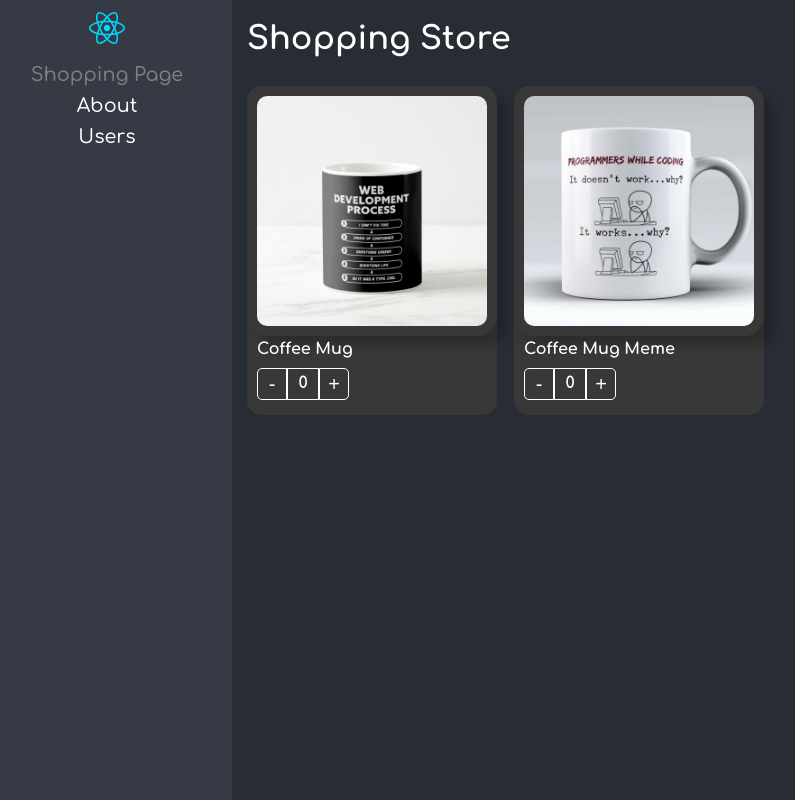
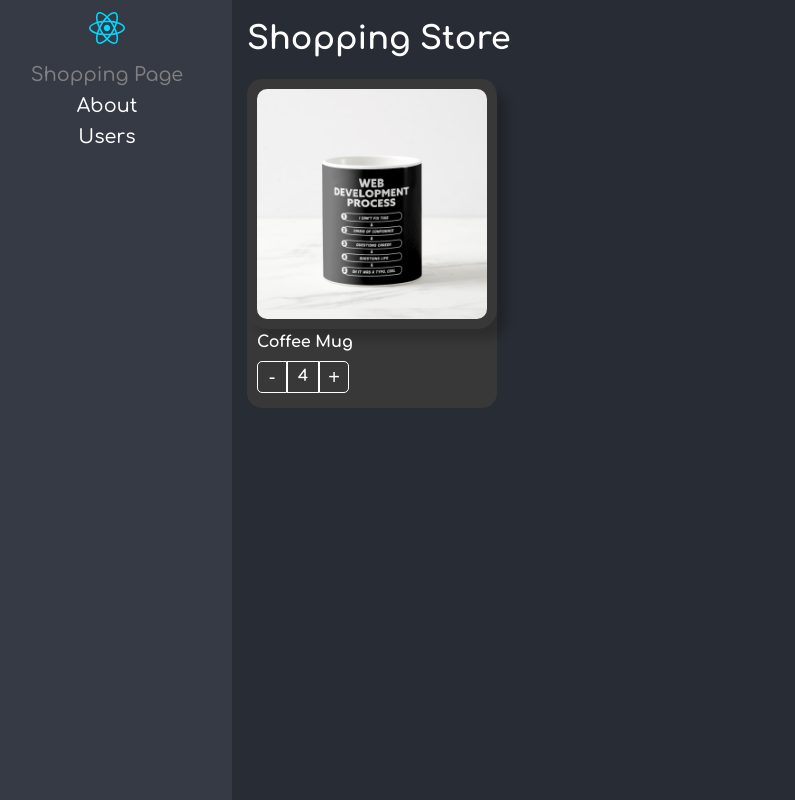
Before and after one commit to Hebary/Lazyload-practice, a React (Vite) app: page / in a window 1280 px wide. Shown: the whole page, without its empty margins (18-813 px from the left). Built offline with nearby package versions, Linux system fonts and the light colour scheme.

Commit message:
isMaxReaced task with useCallback hook

```diff
--- a/src/02-component-patterns/components/ProductButtons.tsx
+++ b/src/02-component-patterns/components/ProductButtons.tsx
@@ -1,4 +1,4 @@
-import { FC, useContext } from "react";
+import { FC, useCallback, useContext } from "react";
 import { ProductContext } from "./ProductCard";
 import styles from "../styles/styles.module.css";
 
@@ -8,7 +8,15 @@
 }
 
 export const ProductButtons: FC<Props> = ({ className, style }: Props) => {
-    const { counter, increaseBy } = useContext(ProductContext);
+
+    const { count, increaseBy, maxCount } = useContext(ProductContext);
+
+    const isMaxReaced = useCallback(
+      () => !!maxCount && count === maxCount,
+      [count, maxCount]
+    )
+
+
         return (
           <div
             className={ `${ styles.buttonsContainer } ${className} ` }
@@ -17,9 +25,9 @@
             <button
               onClick={() => increaseBy(-1)} className={ styles.buttonMinus }>-</button>
             <div className={ styles.countLabel }>
-              { counter }
+              { count }
             </div>
-            <button onClick={() => increaseBy(1)} className={ styles.buttonAdd }>+</button>
+            <button onClick={() => increaseBy(1)} className={ `${styles.buttonAdd} ${isMaxReaced() && styles.disabled}` }>+</button>
         </div>
     );
   };
--- a/src/02-component-patterns/components/ProductCard.tsx
+++ b/src/02-component-patterns/components/ProductCard.tsx
@@ -1,6 +1,6 @@
-import { createContext } from "react";
+import { createContext, FC } from "react";
 import { useProducts } from "../hooks/useProducts";
-import { Product, onChangeArgs, ProductContextProps } from "../interfaces";
+import { Product, onChangeArgs, ProductContextProps, InitialValues } from "../interfaces";
 import styles from "../styles/styles.module.css";
 
 
@@ -8,24 +8,33 @@
 
 export interface Props {
   product: Product;
-  children?: React.ReactElement | React.ReactElement[];
+  // children?: React.ReactElement | React.ReactElement[];
+  children: () => JSX.Element
   className?: string;
   style?: React.CSSProperties;
   onChange?: (args: onChangeArgs) => void;
   value?: number
+  initialValues?: InitialValues;
 }
-export const ProductCard : React.FC<Props> = ({ product, children, className, style, onChange, value }) => {
+
+export const ProductCard: FC<Props> = ({ product, children, className, style, onChange, value, initialValues }) => {
 
   const { Provider } = ProductContext;
-  const { counter, increaseBy } = useProducts({ onChange, product, value });
+  const { count, increaseBy, maxCount } = useProducts({ onChange, product, value, initialValues });
 
   return (
-    <Provider value={{ counter, increaseBy, product }}>
+    <Provider
+      value={{
+        count,
+        increaseBy,
+        product,
+        maxCount
+      }}>
       <div
         className={`${styles.productCard} ${className}`}
         style = { style }
       >
-        {children}
+        { children() }
       </div>
     </Provider>
   );
--- a/src/02-component-patterns/hooks/useProducts.tsx
+++ b/src/02-component-patterns/hooks/useProducts.tsx
@@ -1,31 +1,48 @@
-import { useEffect, useState } from "react";
-import { Product, onChangeArgs } from "../interfaces";
+import { useEffect, useRef, useState } from "react";
+import { Product, onChangeArgs, InitialValues } from "../interfaces";
 
 interface useProductsArgs {
     product: Product
-    onChange? : (args: onChangeArgs) => void
+    onChange?: (args: onChangeArgs) => void
     value?: number
+    initialValues?: InitialValues
 }
 
-export const useProducts = ( { onChange, product, value = 0 }: useProductsArgs ) => {
+export const useProducts = ({ onChange, product, value = 0, initialValues }: useProductsArgs ) => {
 
-    const [counter, setCounter] = useState(value);
+    const [count, setCount] = useState<number>( initialValues?.count || value );
+
+    const isMounted = useRef(false);
 
     const increaseBy = ( value: number ) => {
 
-        const newValue =  Math.max( counter + value, 0 );
-        setCounter( newValue );
+        let newValue =  Math.max( count + value, 0 );
+
+        if(initialValues?.maxCount) {
+            newValue = Math.min(initialValues?.maxCount, newValue);
+        }
+
+        setCount( newValue );
 
         onChange && onChange({ count: newValue, product })
     }
 
+
     useEffect(() => {
-        setCounter( value );
-    }, [value])
+        if ( !isMounted.current ) return;
+            setCount( value );
+    }, [value]);
+
+    useEffect(() => {
+      isMounted.current = false;
+    }, [])
+
+
 
     return {
-        counter,
+        count,
         increaseBy,
         value,
+        maxCount: initialValues?.maxCount
     }
 }
--- a/src/02-component-patterns/pages/ShoppingPage.tsx
+++ b/src/02-component-patterns/pages/ShoppingPage.tsx
@@ -5,57 +5,41 @@
   ProductCard,
 } from "../components";
 import { products } from "../data";
-import { useShoppingCart } from "../hooks/useShoppingCart";
 
 import "../styles/custom-styles.css";
 
-
+const product = products[0];
 export const ShoppingPage = () => {
 
-  const { shoppingCart, onProductCountChange } = useShoppingCart();
 
   return (
     <div>
-      <h1 style={{ marginBottom: 25 }}> Shopping Store </h1>
+      <h1 style={{ marginBottom: 18 }}> Shopping Store </h1>
       <div style={{ display: "flex", gap: 12, flexWrap: "wrap" }}>
-        {products.map((product) => (
 
           <ProductCard
               key={product.id}
               product={product}
               className="bg-dark"
-              onChange = { onProductCountChange }
-              value={ shoppingCart[product.id]?.count || 0 }
+              initialValues={{
+                count: 4,
+                maxCount:10
+              }}
             >
-            <ProductImage
-              className="custom-img"
-              style={{ boxShadow:' 10px 10px 10px rgba(0,0,0, .2)' }} />
-            <ProductTitle className="text-white font-bold" />
-            <ProductButtons className="custom-buttons text-white font-bold" />
+            {
+              () => (
+                <>
+                  <ProductImage
+                    className="custom-img"
+                    style={{ boxShadow:' 10px 10px 10px rgba(0,0,0, .2)' }} />
+                  <ProductTitle
+                    className="text-white font-bold" />
+                  <ProductButtons
+                    className="custom-buttons text-white font-bold" />
+                </>
+              )
+            }
           </ProductCard>
-          ))
-        }
-
-      </div>
-      <div className='shopping-cart'>
-        {
-          // Object.values(shoppingCart).map( (product) => (
-          Object.entries( shoppingCart ).map( ( [key, product] ) => (
-          <ProductCard
-            key={key}
-            className="bg-dark"
-            product={ product }
-            style={{ width:'100px' }}
-            value = { product.count }
-            onChange={ onProductCountChange }
-          >
-            <ProductImage
-              className="custom-img"
-              style={{ boxShadow:' 10px 10px 10px rgba(0, 0, 0, .2)' }} />
-            <ProductButtons className="custom-buttons text-white font-bold" />
-          </ProductCard>
-          ))
-        }
       </div>
     </div>
   );
--- a/src/02-component-patterns/styles/styles.module.css
+++ b/src/02-component-patterns/styles/styles.module.css
@@ -60,3 +60,10 @@
 .buttonAdd:hover {
     background-color: rgba(0, 0, 0, 0.1);
 }
+
+.disabled {
+    border: 1px solid rgba(0, 0, 0, 0.4) !important;
+    border-left: 1px solid rgba(255, 255, 255) !important;
+    /* pointer-events: none; */
+    cursor: not-allowed;
+}
```
Also changed, not shown: src/02-component-patterns/interfaces/index.ts (+7 -1 lines).
